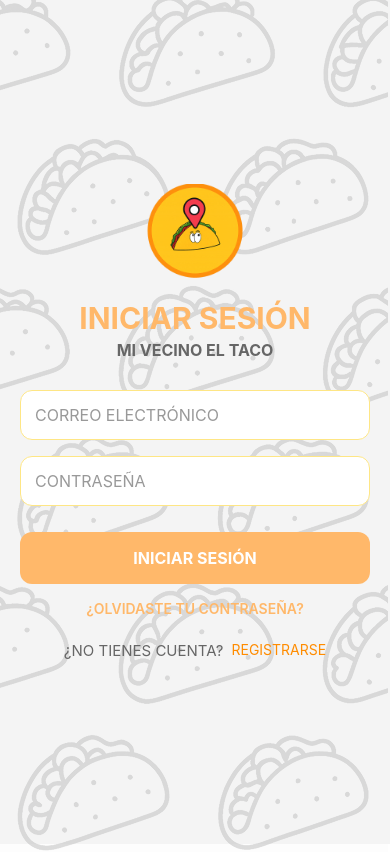
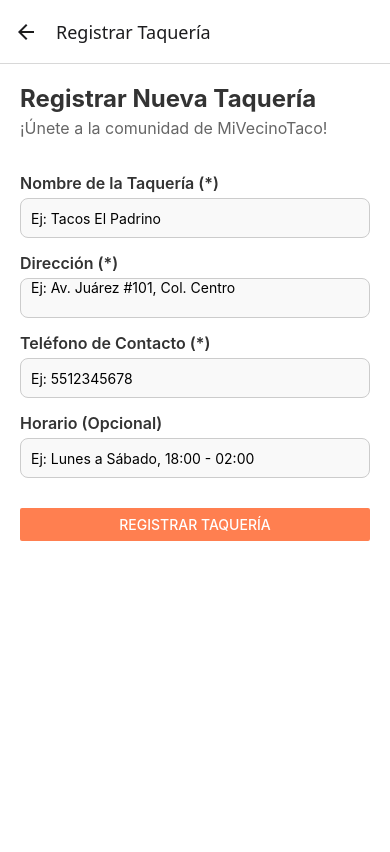
Before and after one commit to IsraelEsauRicoRamirez/PiDAM_I_A_F_Y_A2, a React Native app in the folder MiVecinoTaco/: screen /AgregarTaqueria in a window 390 px wide. Built offline with nearby package versions, Linux system fonts and the light colour scheme.

Commit message:
agregar taquerias

```diff
--- a/MiVecinoTaco/App.js
+++ b/MiVecinoTaco/App.js
@@ -12,7 +12,9 @@ import MapaScreen from "./screens/MapaScreen";
 import VerComunidadScreen from "./screens/VerComunidadScreen";
 import OrdenarScreen from "./screens/OrdenarScreen";
 import NotificacionesScreen from './screens/NotificacionesScreen';
-import AjustesScreen from './screens/AjustesScreen'; // Importamos la pantalla de Ajustes
+import AjustesScreen from './screens/AjustesScreen';
+import AgregarTaqueriaScreen from "./screens/AgregarTaqueriaScreen";
+
 
 const Stack = createNativeStackNavigator();
 const Tab = createBottomTabNavigator();
@@ -59,7 +61,7 @@ function Tabs() {
           ),
         }}
       />
-      {/* AGREGADO: Pantalla Ajustes al final de la barra inferior */}
+
       <Tab.Screen
         name="AJUSTES"
         component={AjustesScreen}
@@ -90,7 +92,14 @@ export default function App() {
           options={{ headerShown: false }}
         />
 
-        {/* El Stack de Tabs contiene ahora Inicio, Comunidades, Mapa y Ajustes */}
+
+        <Stack.Screen
+            name="AgregarTaqueria"
+            component={AgregarTaqueriaScreen}
+            options={{ title: 'Registrar Taquería', headerShown: true }}
+        />
+
+
         <Stack.Screen name="Tabs" component={Tabs} />
       </Stack.Navigator>
     </NavigationContainer>
--- /dev/null
+++ b/MiVecinoTaco/controllers/TaqueriaController.js
@@ -0,0 +1,58 @@
+import { insertTaqueria, getAllTaquerias, getTaqueriaById } from '../database/Database';
+import Taqueria from '../models/Taqueria';
+
+
+export const registrarTaqueria = async (nombre, direccion, telefono, horario, usuarioId) => {
+  if (!nombre || !direccion || !usuarioId) {
+    return { error: true, mensaje: 'El nombre, dirección y el ID de usuario son obligatorios.' };
+  }
+
+  try {
+    const result = await insertTaqueria(nombre, direccion, telefono, horario, usuarioId);
+
+
+    if (result && result.lastInsertRowId) {
+      return {
+        error: false,
+        mensaje: 'Taquería registrada exitosamente.',
+        id: result.lastInsertRowId
+      };
+    } else {
+      return { error: true, mensaje: 'Error desconocido al registrar la taquería.' };
+    }
+  } catch (e) {
+    console.error('Error al registrar taquería:', e);
+
+    return { error: true, mensaje: `Hubo un error en la base de datos: ${e.message}` };
+  }
+};
+
+
+export const obtenerTodasLasTaquerias = async () => {
+  try {
+    const taqueriasData = await getAllTaquerias();
+
+
+    const taquerias = taqueriasData.map(data => Taqueria.fromDatabase(data));
+
+    return taquerias;
+
+  } catch (e) {
+    console.error('Error al obtener taquerías:', e);
+    return [];
+  }
+};
+
+
+export const obtenerTaqueriaPorId = async (id) => {
+    try {
+        const taqueriaData = await getTaqueriaById(id);
+
+
+        return Taqueria.fromDatabase(taqueriaData);
+
+    } catch (e) {
+        console.error(`Error al obtener taquería con ID ${id}:`, e);
+        return null;
+    }
+};
--- a/MiVecinoTaco/database/Database.js
+++ b/MiVecinoTaco/database/Database.js
@@ -1,6 +1,10 @@
 import * as SQLite from 'expo-sqlite';
 
-const DB_NAME = 'mivecinoeltaco_pro.db';
+// =========================================================
+// === CAMBIO CLAVE: Cambiar el nombre para forzar la recreación de la DB ===
+const DB_NAME = 'mivecinoeltaco_pro_v2.db';
+// =========================================================
+
 let dbInstance = null;
 
 const getDB = async () => {
@@ -13,6 +17,7 @@ const getDB = async () => {
 };
 
 const initTables = async (db) => {
+
   await db.execAsync(`
     CREATE TABLE IF NOT EXISTS usuarios (
       id INTEGER PRIMARY KEY NOT NULL,
@@ -23,6 +28,20 @@ const initTables = async (db) => {
     );
   `);
 
+
+  await db.execAsync(`
+    CREATE TABLE IF NOT EXISTS taquerias (
+      id INTEGER PRIMARY KEY NOT NULL, // CORREGIDO: Ya no dice PRIMARY PRIMARY KEY
+      nombre TEXT NOT NULL,
+      direccion TEXT,
+      telefono TEXT,
+      horario TEXT,
+      usuario_id INTEGER,
+      FOREIGN KEY (usuario_id) REFERENCES usuarios (id)
+    );
+  `);
+
+
   await db.execAsync(`
     CREATE TABLE IF NOT EXISTS productos (
       id INTEGER PRIMARY KEY NOT NULL,
@@ -30,6 +49,8 @@ const initTables = async (db) => {
       descripcion TEXT,
       precio TEXT,
       categoria TEXT
+      /* taqueria_id INTEGER, */
+      /* FOREIGN KEY (taqueria_id) REFERENCES taquerias (id) */
     );
   `);
 
@@ -69,6 +90,7 @@ const initTables = async (db) => {
       id INTEGER PRIMARY KEY NOT NULL,
       usuario_id INTEGER,
       taqueria_nombre TEXT
+      /* NOTA: Lo ideal sería usar taqueria_id, no el nombre */
     );
   `);
 
@@ -88,6 +110,26 @@ const initTables = async (db) => {
     `);
   }
 };
+
+
+export const insertTaqueria = async (nombre, direccion, telefono, horario, usuarioId) => {
+  const db = await getDB();
+  return await db.runAsync(
+    'INSERT INTO taquerias (nombre, direccion, telefono, horario, usuario_id) VALUES (?, ?, ?, ?, ?);',
+    [nombre, direccion, telefono, horario, usuarioId]
+  );
+};
+
+export const getAllTaquerias = async () => {
+  const db = await getDB();
+  return await db.getAllAsync('SELECT * FROM taquerias ORDER BY nombre ASC;');
+};
+
+export const getTaqueriaById = async (id) => {
+  const db = await getDB();
+  return await db.getFirstAsync('SELECT * FROM taquerias WHERE id = ?;', [id]);
+};
+
 
 export const insertUsuario = async (nombre, correo, telefono, contrasena) => {
   const db = await getDB();
--- /dev/null
+++ b/MiVecinoTaco/models/Taqueria.js
@@ -0,0 +1,24 @@
+
+export default class Taqueria {
+  constructor(id, nombre, direccion, telefono, horario, usuario_id) {
+    this.id = id;
+    this.nombre = nombre;
+    this.direccion = direccion;
+    this.telefono = telefono;
+    this.horario = horario;
+    this.usuario_id = usuario_id;
+  }
+
+
+  static fromDatabase(data) {
+    if (!data) return null;
+    return new Taqueria(
+      data.id,
+      data.nombre,
+      data.direccion,
+      data.telefono,
+      data.horario,
+      data.usuario_id
+    );
+  }
+}
--- /dev/null
+++ b/MiVecinoTaco/screens/AgregarTaqueriaScreen.js
@@ -0,0 +1,137 @@
+import React, { useState } from 'react';
+import { View, Text, TextInput, Button, StyleSheet, Alert, ScrollView } from 'react-native';
+
+import { registrarTaqueria } from '../controllers/TaqueriaController';
+
+
+const USUARIO_ID_MOCK = 1;
+
+const AgregarTaqueriaScreen = ({ navigation }) => {
+  const [nombre, setNombre] = useState('');
+  const [direccion, setDireccion] = useState('');
+  const [telefono, setTelefono] = useState('');
+  const [horario, setHorario] = useState('');
+  const [loading, setLoading] = useState(false);
+
+  const handleRegistro = async () => {
+
+    if (!nombre.trim() || !direccion.trim() || !telefono.trim()) {
+        Alert.alert('Campos incompletos', 'Por favor, rellena el Nombre, Dirección y Teléfono.');
+        return;
+    }
+
+    setLoading(true);
+
+
+    const resultado = await registrarTaqueria(
+      nombre.trim(),
+      direccion.trim(),
+      telefono.trim(),
+      horario.trim(),
+      USUARIO_ID_MOCK
+    );
+
+    setLoading(false);
+
+
+    if (resultado.error) {
+      Alert.alert('Error al registrar', resultado.mensaje);
+    } else {
+      Alert.alert('¡Registro Exitoso! 🥳', resultado.mensaje);
+
+
+      navigation.goBack();
+    }
+  };
+
+  return (
+    <ScrollView style={styles.container}>
+      <Text style={styles.title}>Registrar Nueva Taquería</Text>
+      <Text style={styles.subtitle}>¡Únete a la comunidad de MiVecinoTaco!</Text>
+
+      <Text style={styles.label}>Nombre de la Taquería (*)</Text>
+      <TextInput
+        style={styles.input}
+        value={nombre}
+        onChangeText={setNombre}
+        placeholder="Ej: Tacos El Padrino"
+      />
+
+      <Text style={styles.label}>Dirección (*)</Text>
+      <TextInput
+        style={styles.input}
+        value={direccion}
+        onChangeText={setDireccion}
+        placeholder="Ej: Av. Juárez #101, Col. Centro"
+        multiline
+      />
+
+      <Text style={styles.label}>Teléfono de Contacto (*)</Text>
+      <TextInput
+        style={styles.input}
+        value={telefono}
+        onChangeText={setTelefono}
+        placeholder="Ej: 5512345678"
+        keyboardType="phone-pad"
+      />
+
+      <Text style={styles.label}>Horario (Opcional)</Text>
+      <TextInput
+        style={styles.input}
+        value={horario}
+        onChangeText={setHorario}
+        placeholder="Ej: Lunes a Sábado, 18:00 - 02:00"
+      />
+
+      <View style={styles.buttonContainer}>
+        <Button
+          title={loading ? "Registrando..." : "Registrar Taquería"}
+          onPress={handleRegistro}
+          disabled={loading}
+          color="#FF7F50"
+        />
+      </View>
+
+    </ScrollView>
+  );
+};
+
+const styles = StyleSheet.create({
+  container: {
+    flex: 1,
+    padding: 20,
+    backgroundColor: '#fff',
+  },
+  title: {
+    fontSize: 24,
+    fontWeight: 'bold',
+    marginBottom: 5,
+    color: '#333',
+  },
+  subtitle: {
+    fontSize: 16,
+    color: '#666',
+    marginBottom: 20,
+  },
+  label: {
+    fontSize: 16,
+    fontWeight: '600',
+    marginTop: 15,
+    marginBottom: 5,
+    color: '#333',
+  },
+  input: {
+    height: 40,
+    borderColor: '#ccc',
+    borderWidth: 1,
+    paddingHorizontal: 10,
+    borderRadius: 8,
+    backgroundColor: '#f9f9f9',
+  },
+  buttonContainer: {
+    marginTop: 30,
+    marginBottom: 50,
+  }
+});
+
+export default AgregarTaqueriaScreen;
--- a/MiVecinoTaco/screens/ComunidadesScreen.js
+++ b/MiVecinoTaco/screens/ComunidadesScreen.js
@@ -15,6 +15,13 @@ import { Ionicons } from "@expo/vector-icons";
 const { width } = Dimensions.get("window");
 
 export default function ComunidadesScreen({ navigation }) {
+
+
+    const handleNavigateToAddTaqueria = () => {
+
+        navigation.navigate('AgregarTaqueria');
+    };
+
   return (
     <SafeAreaView style={styles.container}>
       <StatusBar backgroundColor="#FF8C00" barStyle="light-content" />
@@ -92,6 +99,15 @@ export default function ComunidadesScreen({ navigation }) {
           </View>
         ))}
       </ScrollView>
+
+
+        <TouchableOpacity
+            style={styles.addButton}
+            onPress={handleNavigateToAddTaqueria}
+        >
+            <Ionicons name="add" size={30} color="#FFF" />
+        </TouchableOpacity>
+
     </SafeAreaView>
   );
 }
@@ -182,7 +198,6 @@ const styles = StyleSheet.create({
  color: "#1F1F1F",
 marginBottom: 4,
  },
-
  details: {
  fontSize: 14,
  color: "#666",
@@ -221,10 +236,24 @@ const styles = StyleSheet.create({
 paddingHorizontal: 12,
  borderRadius: 8,
 },
-
  buttonOutlineText: {
  color: "#FF8C00",
 fontWeight: "bold",
 fontSize: 12,
  },
+
+
+    addButton: {
+        position: 'absolute',
+        width: 60,
+        height: 60,
+        alignItems: 'center',
+        justifyContent: 'center',
+        right: 20,
+        bottom: 20,
+        backgroundColor: '#FF8C00',
+        borderRadius: 30,
+        elevation: 8,
+        zIndex: 10,
+    },
 });
```
Lines whose indentation alone changed are shown as unchanged.
